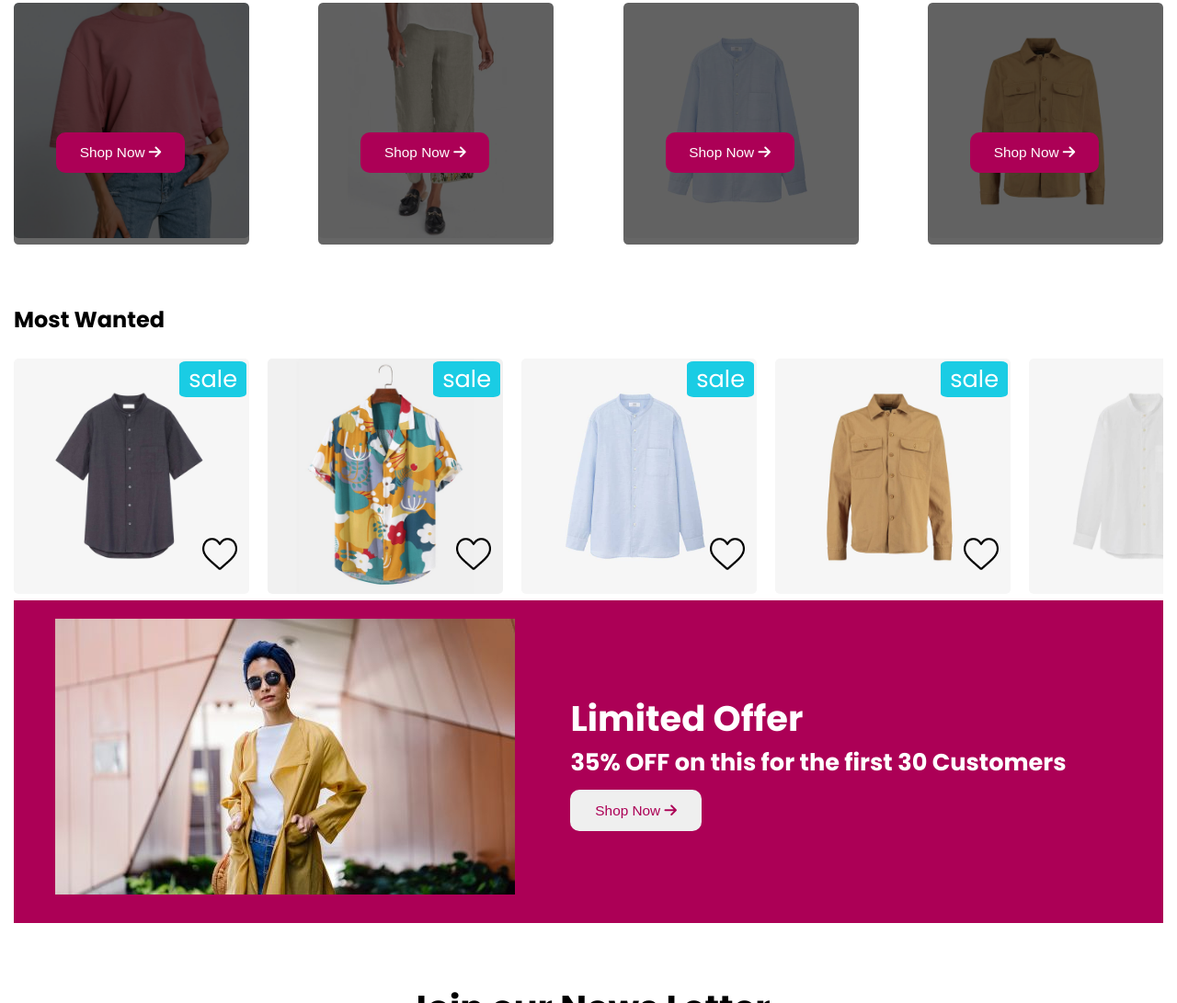
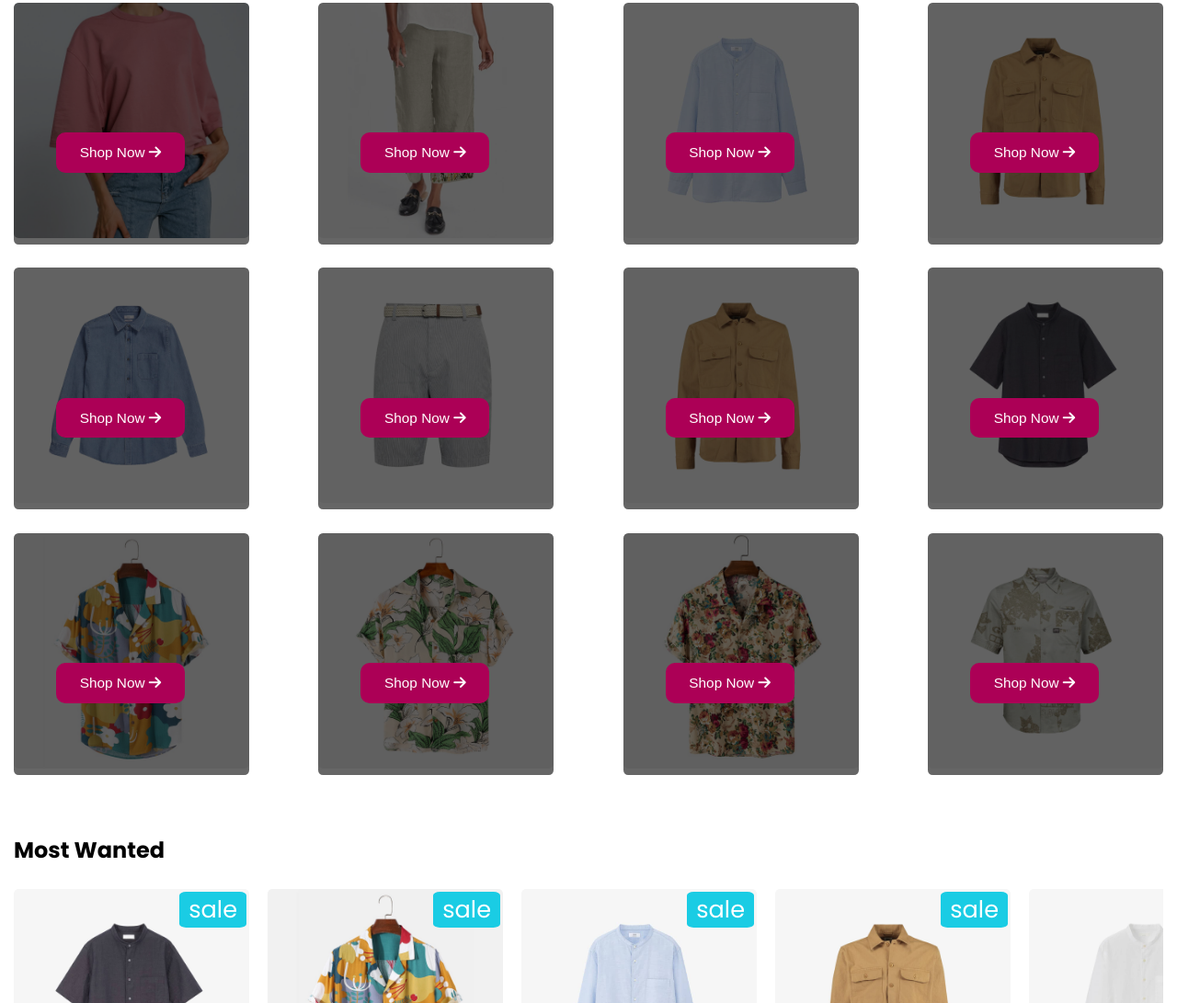
Before and after one commit to SBala1398/Nosta-Ecommerce-Website, a plain HTML site: page index.html in a window 1280 px wide. Shown: the part 1181-2272 px from the top of the page at 92% size. Drawn offline with Linux system fonts and the light colour scheme.

Commit message:
final out put

```diff
--- a/index.html
+++ b/index.html
@@ -199,6 +199,69 @@
                     <button> Shop Now <i class="fa-solid fa-arrow-right"></i> </button>
 
                 </div>
+
+            </div>
+            <div class="new-arrival">
+
+                <div class="new-arrival-container">
+                    <img style="width: 20vw;" src="img/products/n5.jpg" alt="">
+                    <div class="overlay"></div>
+                    <button> Shop Now <i class="fa-solid fa-arrow-right"></i> </button>
+
+                </div>
+
+                <div class="new-arrival-container">
+                    <img style="width: 20vw;" src="img/products/n6.jpg" alt="">
+                    <div class="overlay"></div>
+                    <button> Shop Now <i class="fa-solid fa-arrow-right"></i> </button>
+
+                </div>
+
+                <div class="new-arrival-container">
+                    <img style="width: 20vw;" src="img/products/n7.jpg" alt="">
+                    <div class="overlay"></div>
+                    <button> Shop Now <i class="fa-solid fa-arrow-right"></i> </button>
+
+                </div>
+
+                <div class="new-arrival-container">
+                    <img style="width: 20vw;" src="img/products/n8.jpg" alt="">
+                    <div class="overlay"></div>
+                    <button> Shop Now <i class="fa-solid fa-arrow-right"></i> </button>
+
+                </div>
+
+            </div>
+            <div class="new-arrival">
+
+                <div class="new-arrival-container">
+                    <img style="width: 20vw;" src="img/products/f1.jpg" alt="">
+                    <div class="overlay"></div>
+                    <button> Shop Now <i class="fa-solid fa-arrow-right"></i> </button>
+
+                </div>
+
+                <div class="new-arrival-container">
+                    <img style="width: 20vw;" src="img/products/f2.jpg" alt="">
+                    <div class="overlay"></div>
+                    <button> Shop Now <i class="fa-solid fa-arrow-right"></i> </button>
+
+                </div>
+
+                <div class="new-arrival-container">
+                    <img style="width: 20vw;" src="img/products/f3.jpg" alt="">
+                    <div class="overlay"></div>
+                    <button> Shop Now <i class="fa-solid fa-arrow-right"></i> </button>
+
+                </div>
+
+                <div class="new-arrival-container">
+                    <img style="width: 20vw;" src="img/products/n4.jpg" alt="">
+                    <div class="overlay"></div>
+                    <button> Shop Now <i class="fa-solid fa-arrow-right"></i> </button>
+
+                </div>
+
             </div>
         </div>
 
```
Also changed, not shown: collection.html (+36 -0 lines).
